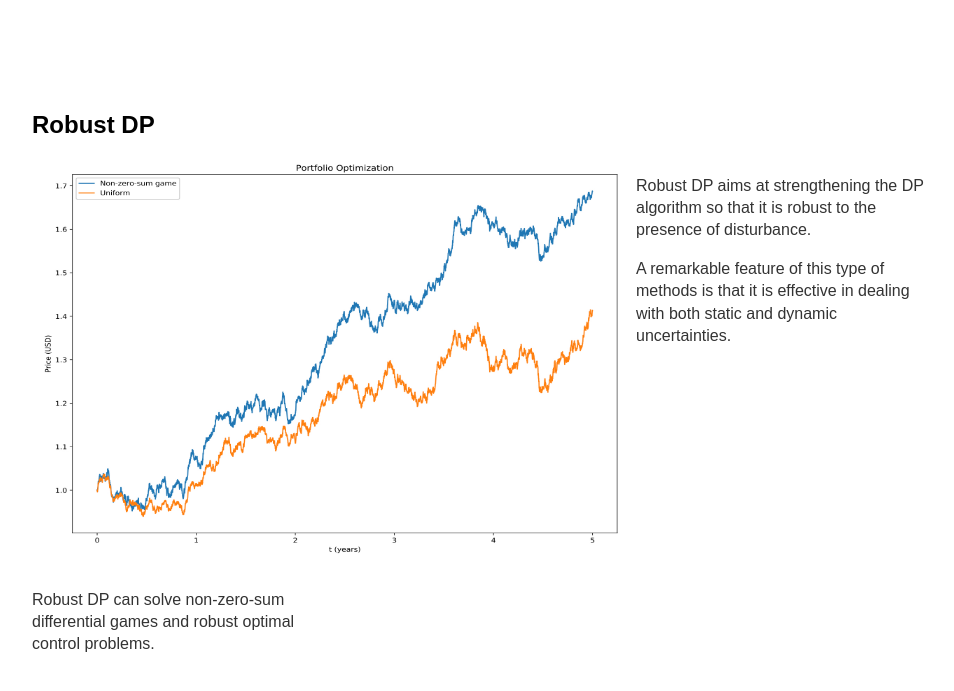
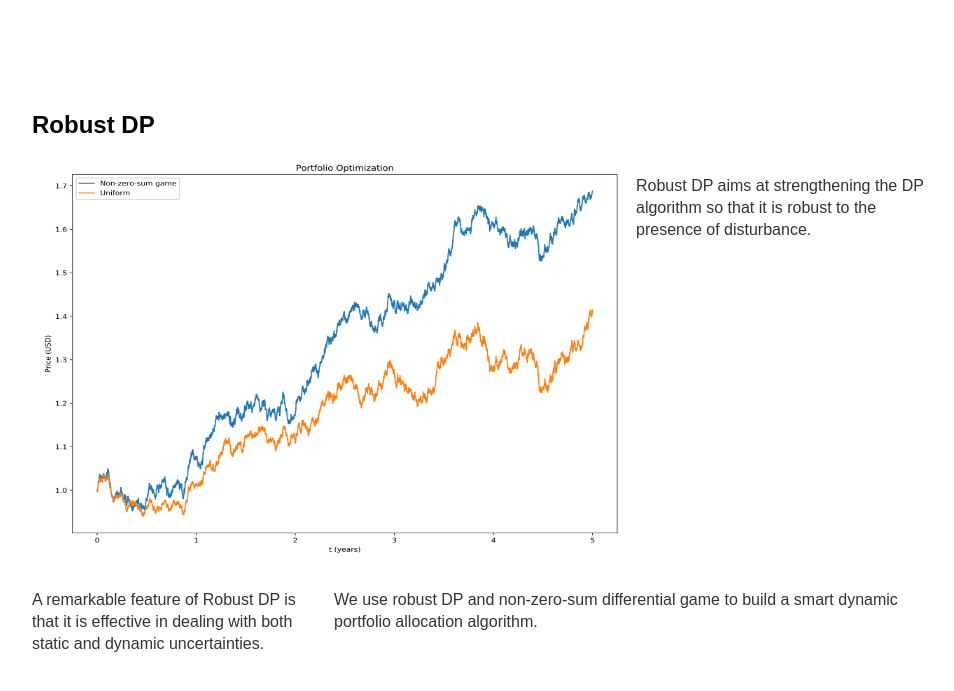
Before and after one commit to tao-bian-nyu/tao-bian-nyu.github.io, a Jekyll site: the page built from research/index.md, in a window 1280 px wide and 900 px high, scrolled down 2356 px. Shown: the top 691 px of the window, without its empty margins (160-1114 px from the left). Built offline with Jekyll 4.4.1, drawn with Linux system fonts in a browser that asks for light colours; formulas are drawn with MathJax 3.

Commit message:
Update topics.html

```diff
--- a/_includes/topics.html
+++ b/_includes/topics.html
@@ -63,13 +63,14 @@ However, despite its popularity, VI is flawed as it is only applicable in discre
  <img src="../images/Portfolio.jpg" alt="Portfolio by RDP" style="width:600px;height:400px;">
 </div>
 <div class="two">
- <p>
-Robust DP aims at strengthening the DP algorithm so that it is robust to the presence of disturbance. </p>
- <p> A remarkable feature of this type of methods is that it is effective in dealing with both static and dynamic uncertainties.</p>
+ <p> Robust DP aims at strengthening the DP algorithm so that it is robust to the presence of disturbance. </p>
+
  </div>
 <div class="three">
-<p> Robust DP can solve non-zero-sum differential games and robust optimal control problems. </p>
+ <p> A remarkable feature of Robust DP is that it is effective in dealing with both static and dynamic uncertainties.</p>
  </div>
-<!-- <div class="four"> </div> -->
+<div class="four">
+ <p> We use robust DP and non-zero-sum differential game to build a smart dynamic portfolio allocation algorithm. </p>
+ </div>
 </div>
 </div>
```
